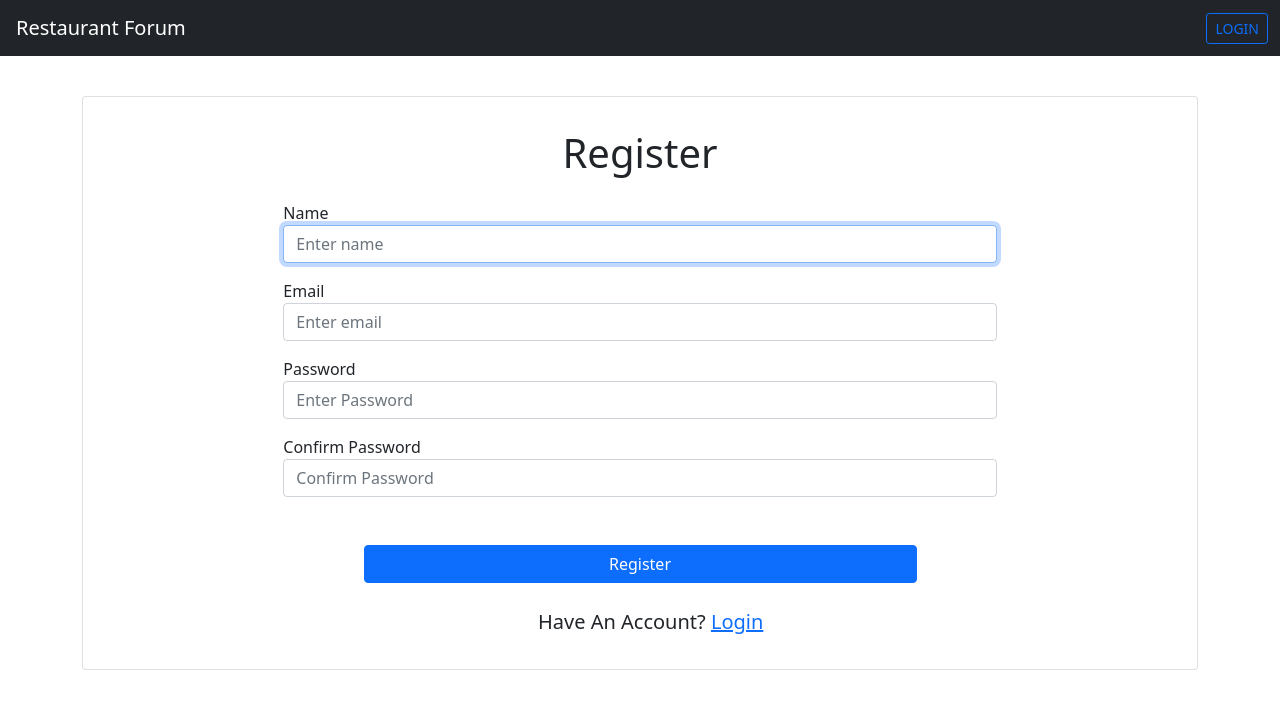
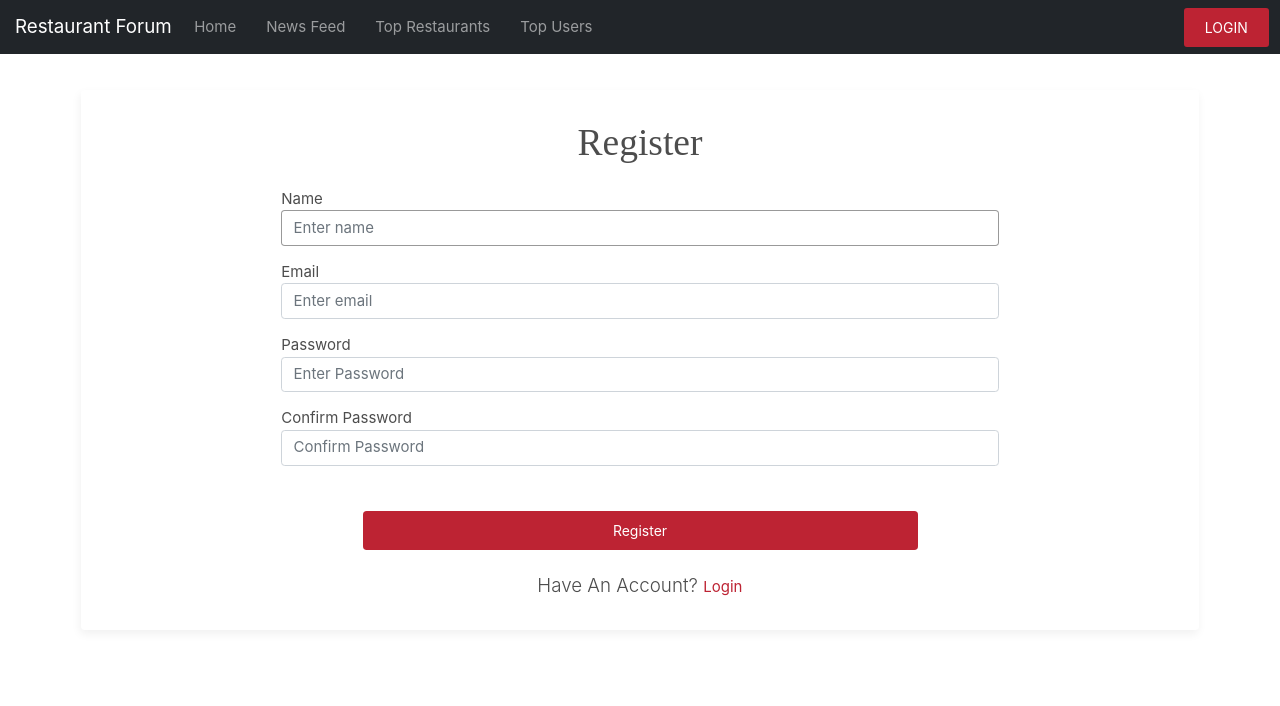
Before and after one commit to ivyhungtw/restaurant-forum-vue, a Vue app: page /signup in a window 1280 px wide. Shown: the top 706 px of the page. Built offline with nearby package versions, Linux system fonts and the light colour scheme.

Commit message:
feat: add application.css

```diff
--- /dev/null
+++ b/src/assets/application.css
@@ -0,0 +1,134 @@
+* {
+  font-size: 15px;
+  font-weight: normal;
+  font-family: -apple-system, BlinkMacSystemFont, 'Segoe UI', Roboto,
+    Oxygen-Sans, Ubuntu, Cantarell, 'Helvetica Neue', '微軟正黑體', Helvetica,
+    Arial, sans-serif;
+  line-height: 1.5;
+  color: #4d4d4d;
+  outline: none;
+}
+
+a {
+  color: #bd2333;
+  transition: all 0.3s ease-in-out;
+  text-decoration: none;
+}
+
+a:hover {
+  color: #bd2333;
+}
+
+.table td,
+.table th {
+  vertical-align: middle;
+}
+
+.page-link:focus,
+.form-control:focus,
+.btn,
+.navbar-dark .navbar-toggler {
+  outline: none;
+  box-shadow: none;
+}
+
+.form-control:focus {
+  border: 1px solid rgba(0, 0, 0, 0.4);
+}
+
+.btn,
+.btn.btn-border:hover {
+  min-width: 85px;
+  padding: 7px 14px;
+  font-size: 14px;
+  color: white;
+  background-color: #bd2333;
+  border: 2px solid #bd2333;
+  transition: color 0.15s ease-in-out, background-color 0.15s ease-in-out,
+    border-color 0.15s ease-in-out, box-shadow 0.15s ease-in-out;
+}
+
+.btn-border,
+.btn:hover,
+.btn-primary:hover {
+  background: transparent;
+  color: #bd2333;
+  text-decoration: none;
+  border: 2px solid #bd2333;
+}
+
+.btn:focus {
+  box-shadow: none;
+}
+
+.btn-primary:not(:disabled):not(.disabled).active,
+.btn-primary:not(:disabled):not(.disabled):active,
+.show > .btn-primary.dropdown-toggle {
+  border: 2px solid #bd2333;
+  color: #bd2333;
+  background: transparent;
+}
+
+.btn-primary.disabled,
+.btn-primary:disabled {
+  color: #fff;
+  background-color: #bd2333;
+  border-color: #bd2333;
+}
+
+.btn-outline-success {
+  border-color: white;
+  border-width: 1px;
+}
+
+.btn-outline-success:hover {
+  color: rgba(255, 255, 255, 0.85);
+  border-color: rgba(255, 255, 255, 0.85);
+  border-width: 1px;
+}
+
+.btn-link {
+  text-decoration: none;
+}
+
+h1,
+.card-text {
+  font-family: serif;
+}
+
+.badge.badge-secondary {
+  color: inherit;
+  background-color: #e8e8e8;
+  padding: 6px;
+  font-size: 12.5px;
+}
+
+.card {
+  border: none;
+  box-shadow: -1px 4px 10px rgba(0, 0, 0, 0.06);
+}
+
+.card-text {
+  font-size: 17px;
+  line-height: 1.3;
+}
+
+.card-text.title-wrap {
+  margin: 0;
+}
+
+.card-text a {
+  font-family: inherit;
+  font-size: 24px;
+  line-height: 1.3;
+  color: #4d4d4d;
+}
+
+.card-text a:hover {
+  color: #bd2333;
+}
+
+.swal2-popup.swal2-toast {
+  box-shadow: none;
+  border: 1px solid #dadada;
+}
--- a/src/components/Navbar.vue
+++ b/src/components/Navbar.vue
@@ -2,6 +2,7 @@
   <!-- Navbar -->
   <nav class="navbar navbar-expand-lg fixed-top navbar-dark bg-dark">
     <div class="container-fluid">
+      <!-- Brand -->
       <router-link class="navbar-brand" to="/">
         <i class="fas fa-tshirt fa-lg me-1"></i>
         Restaurant Forum
@@ -18,16 +19,21 @@
         <span class="navbar-toggler-icon"></span>
       </button>
       <div class="collapse navbar-collapse" id="navbarSupportedContent">
+        <!-- right -->
+        <ul class="navbar-nav me-auto mb-2 mb-lg-0">
+          <!-- Tabs -->
+          <li v-for="tab in tabs" :key="tab.title" class="nav-item me-3">
+            <router-link class="nav-link" aria-current="page" :to="{ name: tab.pathName }">
+              {{ tab.title }}
+            </router-link>
+          </li>
+          <!-- is user is login -->
+        </ul>
         <ul class="navbar-nav ms-auto mb-2 mb-lg-0">
-          <!-- is user is login -->
           <template v-if="isAuthenticated">
             <!-- is user is admin -->
             <li class="nav-item me-3" v-if="currentUser.isAdmin">
-              <router-link
-                class="nav-link active"
-                aria-current="page"
-                :to="{ name: 'admin-restaurants' }"
-              >
+              <router-link class="nav-link" aria-current="page" :to="{ name: 'admin-restaurants' }">
                 ADMIN
               </router-link>
             </li>
@@ -64,6 +70,28 @@
 import { mapState } from 'vuex';
 
 export default {
+  data() {
+    return {
+      tabs: [
+        {
+          title: 'Home',
+          pathName: 'restaurants'
+        },
+        {
+          title: 'News Feed',
+          pathName: 'restaurants-feed'
+        },
+        {
+          title: 'Top Restaurants',
+          pathName: 'restaurants-top'
+        },
+        {
+          title: 'Top Users',
+          pathName: 'users-top'
+        }
+      ]
+    };
+  },
   computed: {
     ...mapState(['currentUser', 'isAuthenticated'])
   },
--- a/src/main.js
+++ b/src/main.js
@@ -3,6 +3,7 @@ import moment from 'moment';
 import App from './App.vue';
 import router from './router';
 import store from './store';
+import './assets/application.css';
 
 const app = createApp(App);
 
--- a/src/views/Restaurants.vue
+++ b/src/views/Restaurants.vue
@@ -1,8 +1,5 @@
 <template>
   <div class="container py-5">
-    <!-- Nav Tab -->
-    <nav-tabs />
-
     <restaurant-nav-pills :categories="categories" />
 
     <!-- Nav Pills -->
@@ -28,7 +25,6 @@
 </template>
 
 <script>
-import NavTabs from '../components/NavTabs.vue';
 import RestaurantCard from '../components/RestaurantCard.vue';
 import RestaurantNavPills from '../components/RestaurantNavPills.vue';
 import RestaurantPagination from '../components/RestaurantPagination.vue';
@@ -49,7 +45,6 @@ export default {
     };
   },
   components: {
-    NavTabs,
     RestaurantCard,
     RestaurantNavPills,
     RestaurantPagination
--- a/src/views/RestaurantsFeed.vue
+++ b/src/views/RestaurantsFeed.vue
@@ -1,8 +1,5 @@
 <template>
   <div class="container py-5">
-    <!-- Nav Tab -->
-    <nav-tabs />
-
     <h1 class="mt-5">
       News Feed
     </h1>
@@ -22,7 +19,6 @@
 </template>
 
 <script>
-import NavTabs from '../components/NavTabs.vue';
 import LatestRestaurants from '../components/LatestRestaurants.vue';
 import LatestComments from '../components/LatestComments.vue';
 import restauratnsAPI from '../apis/restaurants';
@@ -37,7 +33,6 @@ export default {
     };
   },
   components: {
-    NavTabs,
     LatestRestaurants,
     LatestComments
   },
--- a/src/views/RestaurantsTop.vue
+++ b/src/views/RestaurantsTop.vue
@@ -1,7 +1,5 @@
 <template>
   <div class="container py-5">
-    <!-- Nav Tab -->
-    <nav-tabs />
     <h1 class="mt-5">
       Top Restaurants
     </h1>
@@ -17,7 +15,6 @@
 </template>
 
 <script>
-import NavTabs from '../components/NavTabs.vue';
 import TopRestaurantCard from '../components/TopRestaurantCard.vue';
 import restaurantsAPI from '../apis/restaurants';
 import { Toast } from '../utils/helpers';
@@ -29,7 +26,6 @@ export default {
     };
   },
   components: {
-    NavTabs,
     TopRestaurantCard
   },
   methods: {
--- a/src/views/UsersTop.vue
+++ b/src/views/UsersTop.vue
@@ -1,7 +1,5 @@
 <template>
   <div class="container py-5">
-    <!-- Nav Tab -->
-    <nav-tabs />
     <h1 class="mt-5">
       Top Users
     </h1>
@@ -19,7 +17,6 @@
 </template>
 
 <script>
-import NavTabs from '../components/NavTabs.vue';
 import UserCard from '../components/UserCard.vue';
 import usersAPI from '../apis/users';
 import { Toast } from '../utils/helpers';
@@ -32,7 +29,6 @@ export default {
     };
   },
   components: {
-    NavTabs,
     UserCard
   },
   methods: {
```
